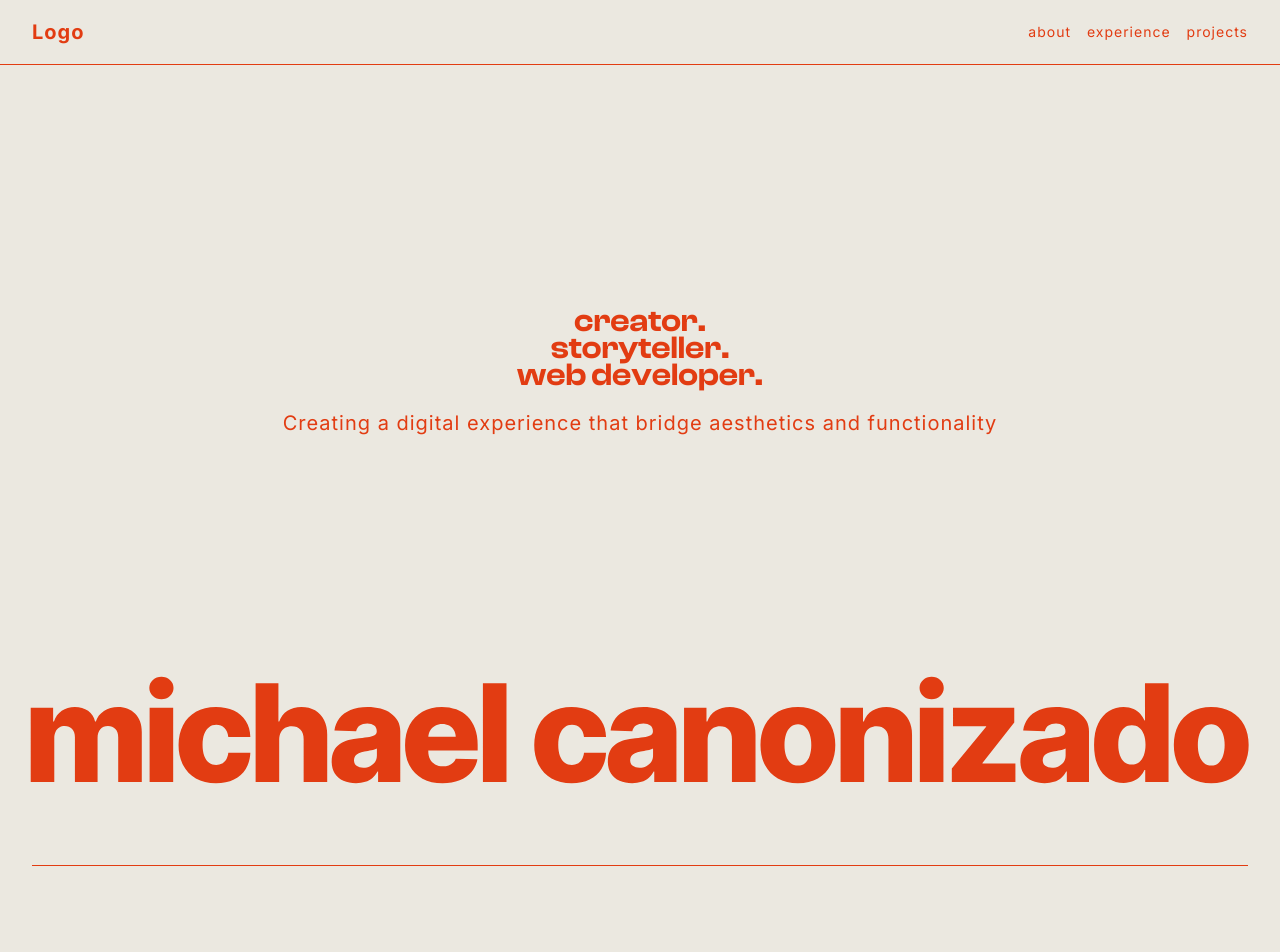
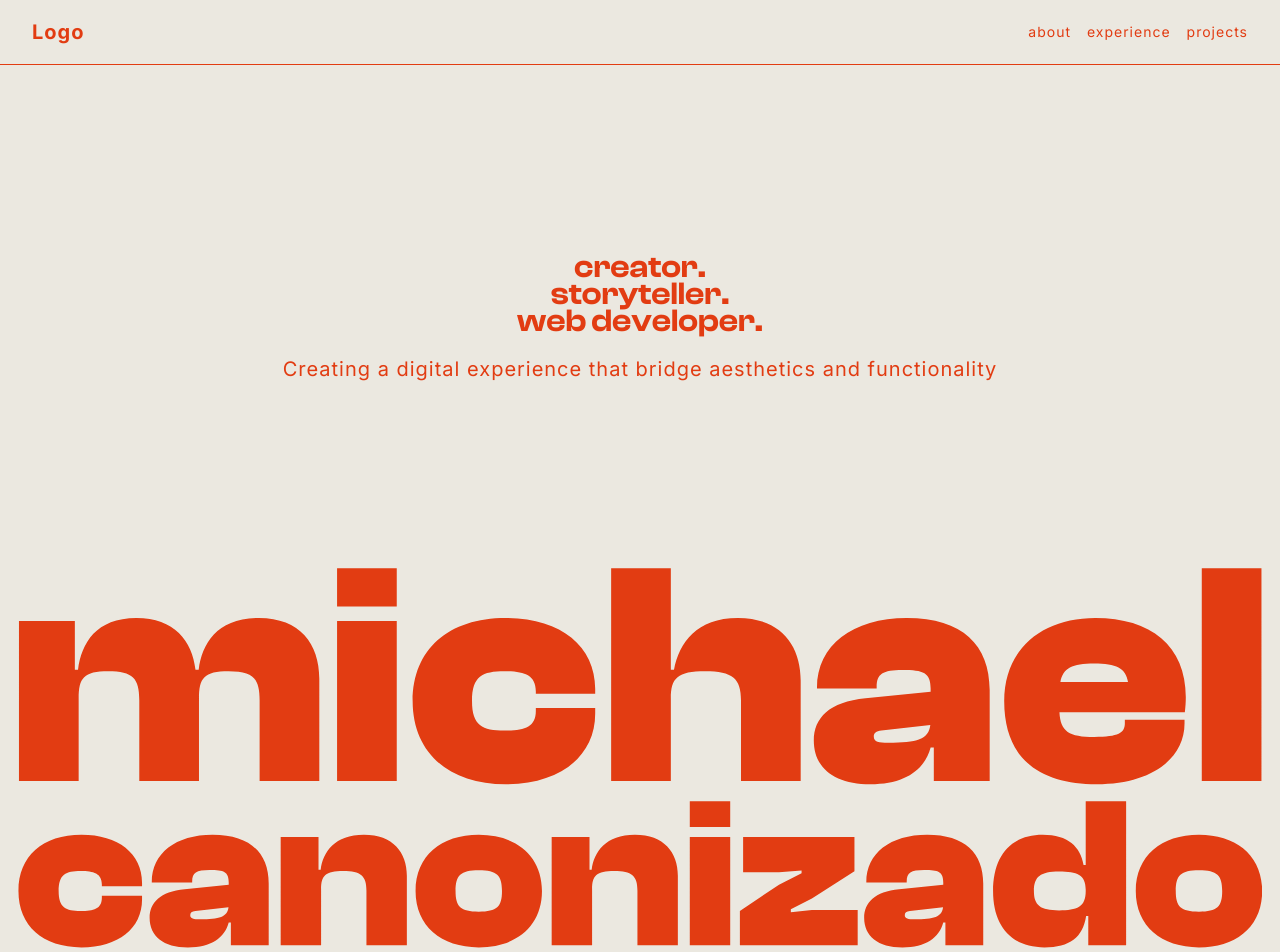
Before and after one commit to michaelcanonizado/michaelcanonizado, a Next.js app: page / in a window 1280 px wide. Shown: the top 952 px of the page. Built offline with nearby package versions, Linux system fonts and the light colour scheme.

Commit message:
feat: use new hero names and wrap the name to make it more fuller

```diff
--- a/src/app/_sections/hero.tsx
+++ b/src/app/_sections/hero.tsx
@@ -1,9 +1,12 @@
-import HeroName from '@/../public/hero-name';
-import { TextBody, TextDisplay, TextHeading } from '@/components/ui/text';
+import HeroNameFull from '../../../public/hero/hero-name-full';
+import HeroNameFirst from '../../../public/hero/hero-name-first';
+import HeroNameLast from '../../../public/hero/hero-name-last';
+import { TextBody, TextHeading } from '@/components/ui/text';
 
 const Hero = () => {
   return (
-    <section className='mb-xl flex h-[calc(100vh-64px)] min-h-[600px] w-full flex-col justify-end pb-md text-center'>
+    <section>
+      <div className='flex h-[calc(100vh-64px)] min-h-[600px] w-full flex-col justify-end pb-md text-center'>
         <div className='flex grow flex-col items-center justify-center space-y-md'>
           <div className='space-y-[-8px]'>
             <div>
@@ -24,7 +27,13 @@ const Hero = () => {
           </div>
         </div>
         <div className='md:ml-[calc(52.5%-50vw)] md:mr-[calc(52.5%-50vw)]'>
-        <HeroName />
+          <HeroNameFirst />
+        </div>
+      </div>
+      <div className='mb-xl'>
+        <div className='md:ml-[calc(52.5%-50vw)] md:mr-[calc(52.5%-50vw)]'>
+          <HeroNameLast />
+        </div>
       </div>
     </section>
   );
```
Lines whose indentation alone changed are shown as unchanged.
